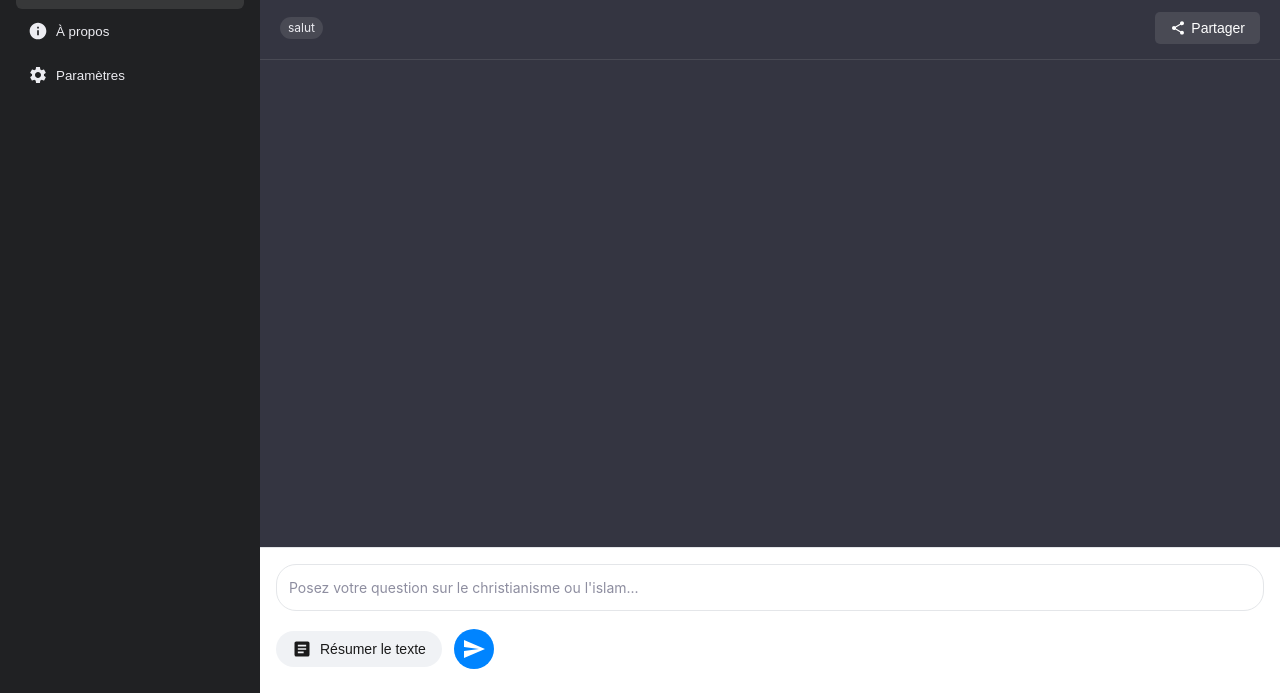
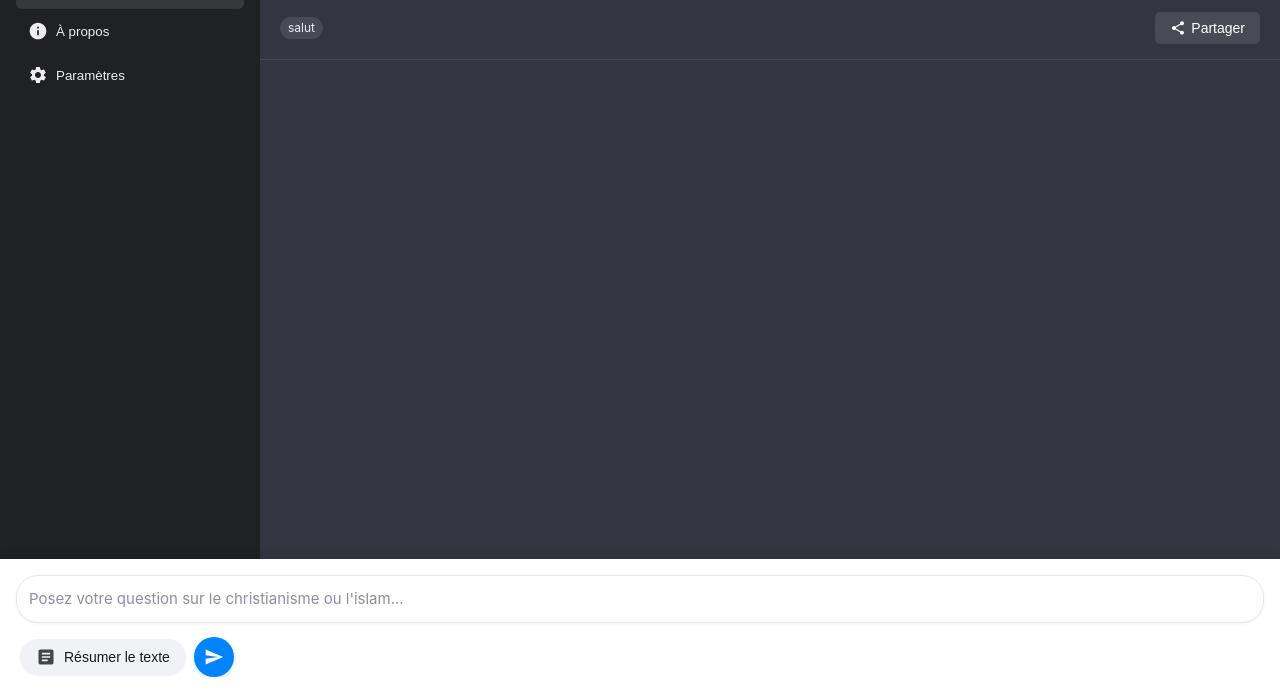
Before and after one commit to Terranoweb2/le-temps-de-dieu-chatbot, a website: page public/index.html in a window 1280 px wide. Shown: the part 107-800 px from the top of the page. Drawn offline with Linux system fonts and the light colour scheme.

Commit message:
Improve UI styling with modern design and better user experience

```diff
--- a/public/style.css
+++ b/public/style.css
@@ -118,6 +118,7 @@ body {
     flex-grow: 1;
     overflow-y: auto;
     padding: 1rem;
+    padding-bottom: 120px; /* Espace pour la zone de saisie */
 }
 
 .message-container {
@@ -290,7 +291,7 @@ textarea::placeholder {
 }
 
 .action-button.summarize-btn {
-    display: flex;
+    display: inline-flex;
     align-items: center;
     gap: 8px;
     padding: 8px 16px;
@@ -302,55 +303,67 @@ textarea::placeholder {
     font-weight: 500;
     cursor: pointer;
     transition: all 0.2s ease;
+    box-shadow: 0 1px 2px rgba(0, 0, 0, 0.05);
 }
 
 .action-button.summarize-btn:hover {
     background-color: #e4e6e9;
+    transform: translateY(-1px);
+    box-shadow: 0 2px 4px rgba(0, 0, 0, 0.1);
+}
+
+.action-button.summarize-btn:active {
+    transform: translateY(0);
+    box-shadow: 0 1px 2px rgba(0, 0, 0, 0.05);
 }
 
 .action-button.summarize-btn svg {
     width: 20px;
     height: 20px;
-}
-
-.action-button.summarize-btn span {
-    white-space: nowrap;
+    opacity: 0.8;
 }
 
 .chat-input-container {
-    display: flex;
-    flex-direction: column;
-    gap: 12px;
+    position: fixed;
+    bottom: 0;
+    left: 0;
+    right: 0;
     padding: 16px;
     background: white;
-    border-top: 1px solid #e4e6e9;
+    box-shadow: 0 -2px 10px rgba(0, 0, 0, 0.1);
+    z-index: 1000;
 }
 
 .input-wrapper {
     position: relative;
-    width: 100%;
+    margin-bottom: 8px;
 }
 
 .chat-input {
     width: 100%;
+    min-height: 44px;
     padding: 12px;
+    padding-right: 44px;
     border: 1px solid #e4e6e9;
-    border-radius: 20px;
-    font-size: 14px;
+    border-radius: 22px;
+    font-size: 15px;
     line-height: 1.5;
     resize: none;
     outline: none;
-    transition: border-color 0.2s ease;
+    transition: all 0.2s ease;
+    box-shadow: 0 1px 3px rgba(0, 0, 0, 0.05);
 }
 
 .chat-input:focus {
     border-color: #0084ff;
+    box-shadow: 0 1px 4px rgba(0, 132, 255, 0.2);
 }
 
 .action-buttons {
     display: flex;
     align-items: center;
-    gap: 12px;
+    gap: 8px;
+    padding: 0 4px;
 }
 
 .send-button {
@@ -364,16 +377,25 @@ textarea::placeholder {
     border-radius: 50%;
     color: white;
     cursor: pointer;
-    transition: background-color 0.2s ease;
+    transition: all 0.2s ease;
+    box-shadow: 0 2px 4px rgba(0, 132, 255, 0.2);
 }
 
 .send-button:hover {
     background-color: #0073e6;
+    transform: translateY(-1px);
+    box-shadow: 0 3px 6px rgba(0, 132, 255, 0.3);
+}
+
+.send-button:active {
+    transform: translateY(0);
+    box-shadow: 0 2px 4px rgba(0, 132, 255, 0.2);
 }
 
 .send-button svg {
-    width: 24px;
-    height: 24px;
+    width: 20px;
+    height: 20px;
+    fill: currentColor;
 }
 
 .message-tag {
@@ -382,6 +404,26 @@ textarea::placeholder {
     border-radius: 12px;
     background-color: rgba(255,255,255,0.1);
     color: #ececf1;
+}
+
+.message {
+    margin: 8px 0;
+    padding: 12px 16px;
+    border-radius: 18px;
+    max-width: 80%;
+    word-wrap: break-word;
+}
+
+.user-message {
+    margin-left: auto;
+    background-color: #0084ff;
+    color: white;
+}
+
+.assistant-message {
+    margin-right: auto;
+    background-color: #f0f2f5;
+    color: #1a1a1a;
 }
 
 @media (max-width: 768px) {
```
